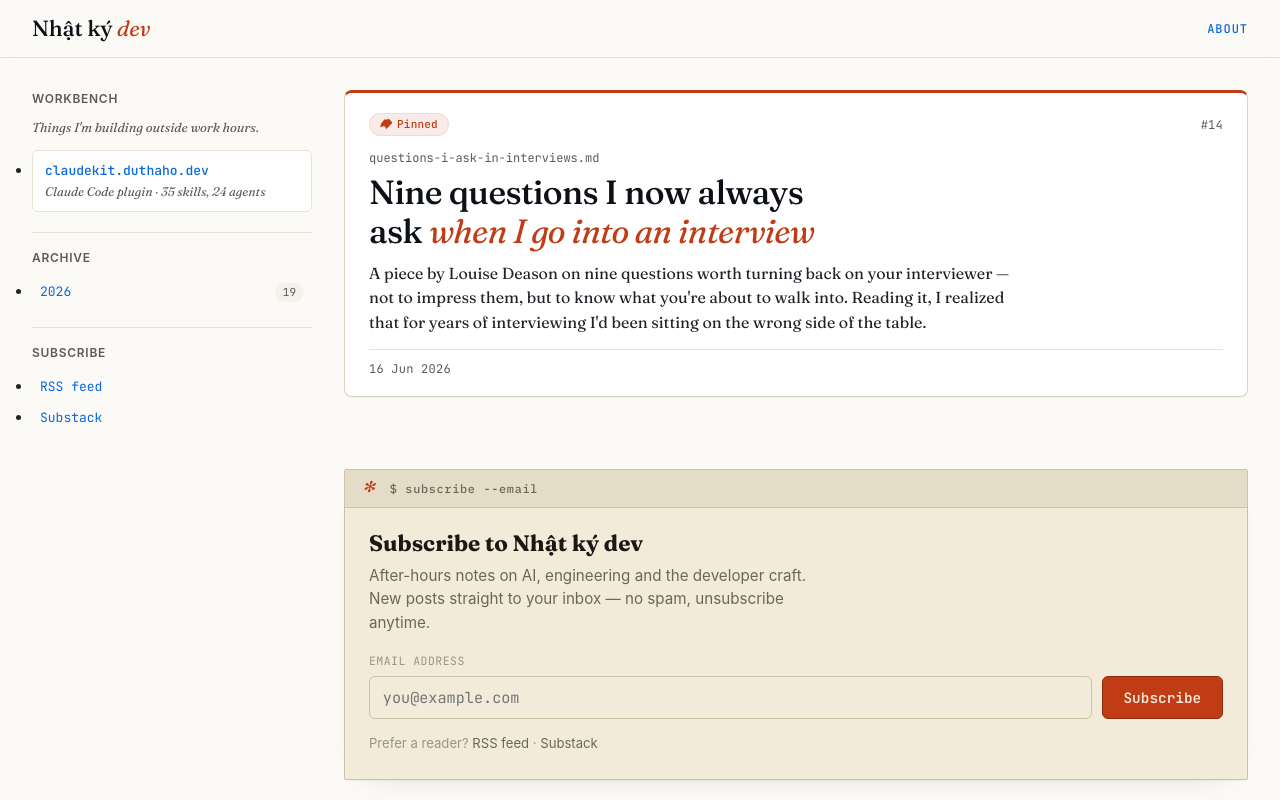
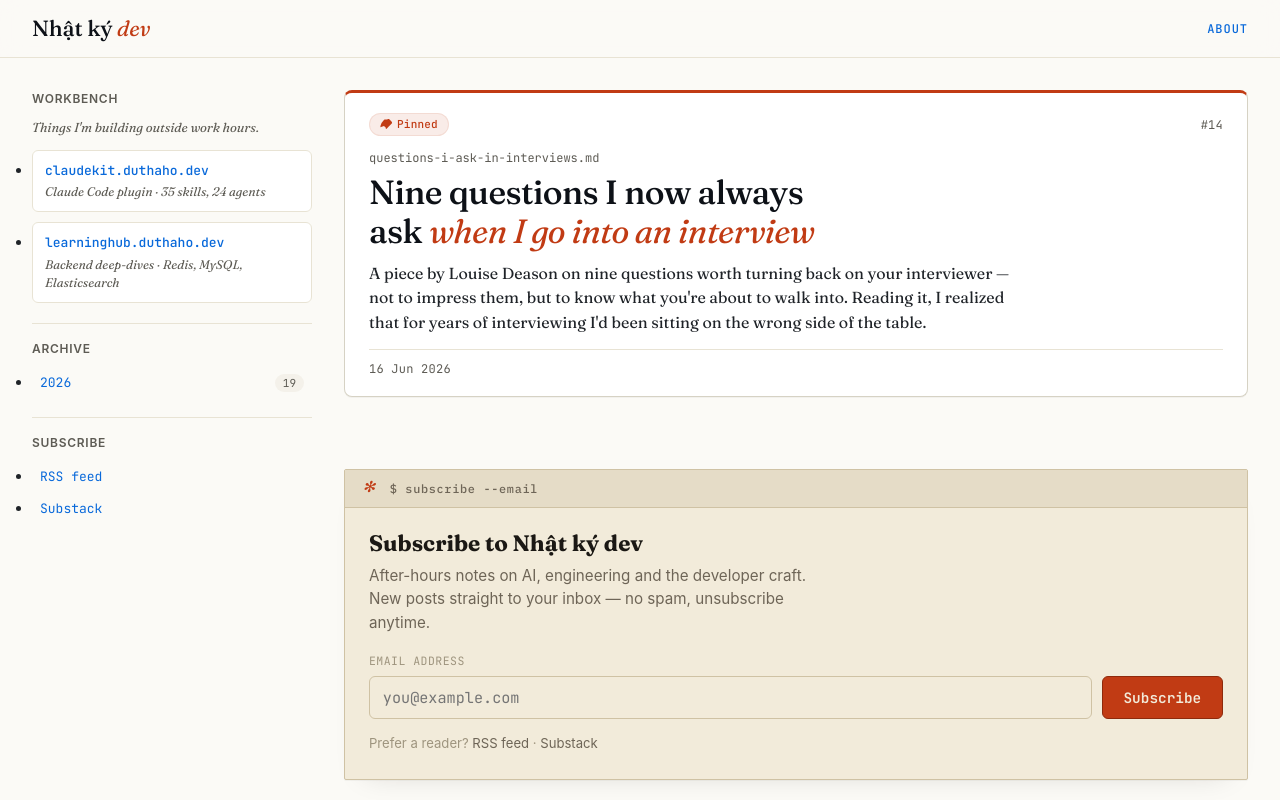
Before and after one commit to duthaho/duthaho.dev, an Astro site: page / in a window 1280 px wide. Shown: the top 800 px of the page. Built offline with nearby package versions, Linux system fonts and the light colour scheme; Astro itself is replaced by a stand-in of ours.

Commit message:
Add learninghub to homepage workbench

```diff
--- a/src/pages/index.astro
+++ b/src/pages/index.astro
@@ -39,6 +39,12 @@ const jsonLd = {
               <a href="https://claudekit.duthaho.dev" target="_blank" rel="noopener noreferrer">
                 <span class="workbench__name">claudekit.duthaho.dev</span>
                 <span class="workbench__desc">Claude Code plugin · 35 skills, 24 agents</span>
+              </a>
+            </li>
+            <li>
+              <a href="https://learninghub.duthaho.dev" target="_blank" rel="noopener noreferrer">
+                <span class="workbench__name">learninghub.duthaho.dev</span>
+                <span class="workbench__desc">Backend deep-dives · Redis, MySQL, Elasticsearch</span>
               </a>
             </li>
           </ul>
```
